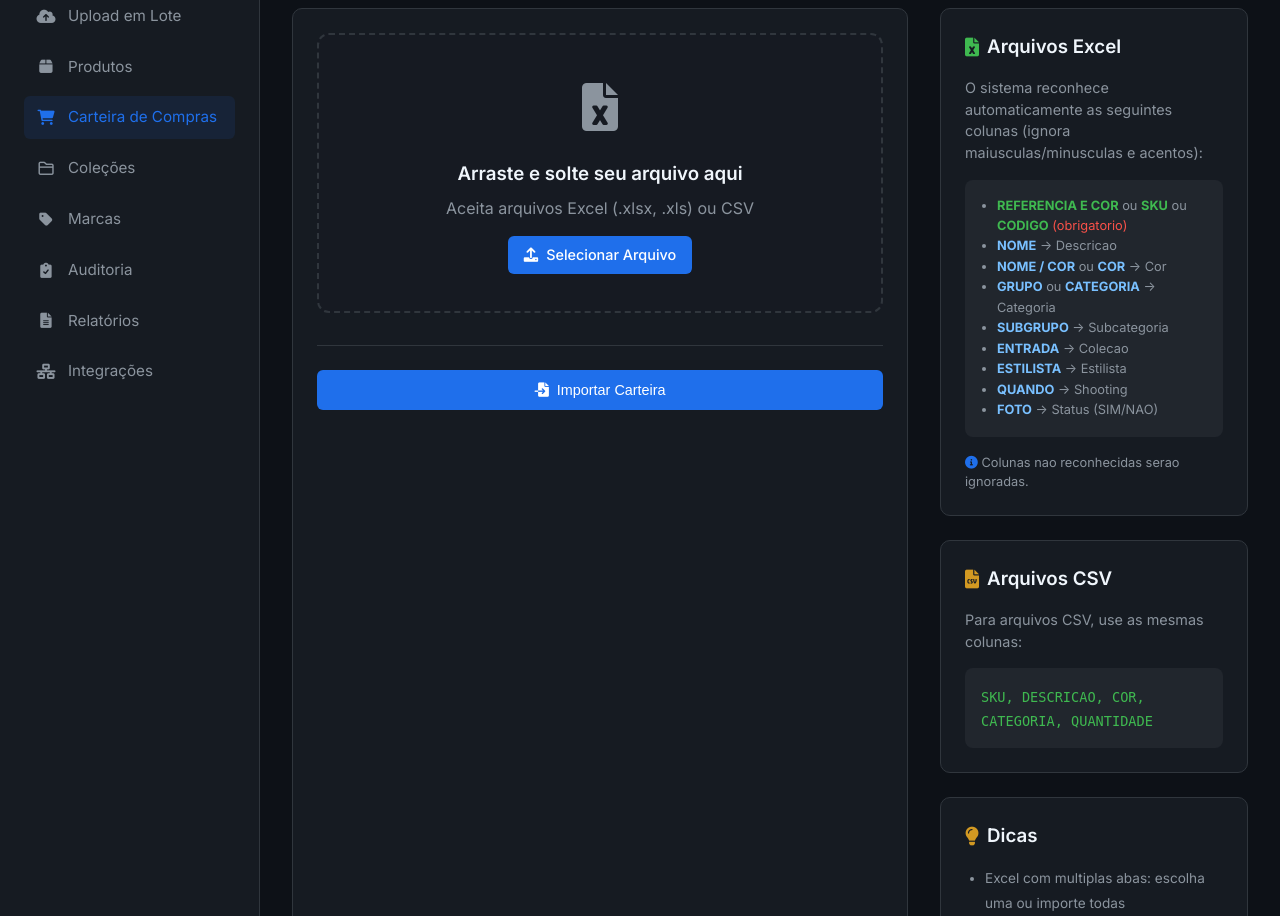
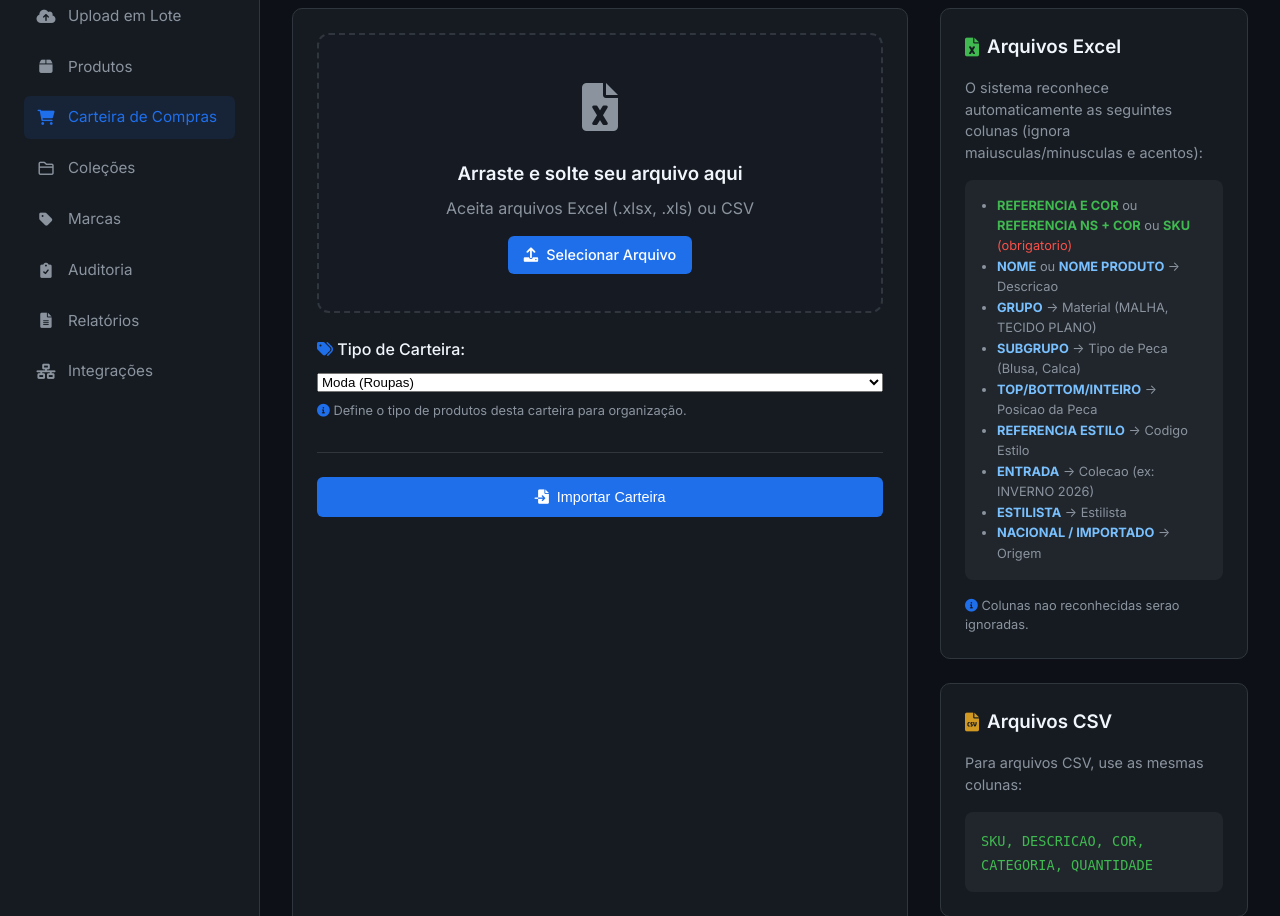
Before and after one commit to Ronaldmtt/Banco_Imagem_OAZ, a Flask app: page /carteira/importar in a window 1280 px wide. Shown: the part 238-1154 px from the top of the page. Run offline with Flask 3, Linux system fonts and the light colour scheme; a user stored in the database is signed in.

Commit message:
Add a wallet type selector to categorize imported items
Update the item import functionality to include a 'tipo_carteira' field in the CarteiraCompras model, allowing users to categorize imported items as 'Moda', 'Acessórios', or 'Home'. This change also involves updating the `normalizar_carteira_dataframe` and `processar_linhas_carteira` functions to handle and process this new field, along with other new fields like `material`, `tipo_peca`, `posicao_peca`, and `referencia_estilo`. The `importar.html` template has been modified to include a dropdown for selecting the wallet type.

Replit-Commit-Author: Agent
Replit-Commit-Session-Id: 879dccfa-2914-4a50-bb94-84efa9af2ba4
Replit-Commit-Checkpoint-Type: full_checkpoint
Replit-Commit-Event-Id: 84d5c562-840e-46db-8e2b-8f6b4fa801c8
Replit-Commit-Screenshot-Url: https://storage.googleapis.com/screenshot-production-us-central1/f8e27590-5a3c-442a-9e70-e5a30ac258d3/879dccfa-2914-4a50-bb94-84efa9af2ba4/QWTfwq8
Replit-Helium-Checkpoint-Created: true

```diff
--- a/app.py
+++ b/app.py
@@ -182,14 +182,21 @@ class CarteiraCompras(db.Model):
     sku = db.Column(db.String(50), nullable=False)
     descricao = db.Column(db.String(255))
     cor = db.Column(db.String(100))
-    categoria = db.Column(db.String(100))  # GRUPO
-    subcategoria = db.Column(db.String(100))  # SUBGRUPO
+    categoria = db.Column(db.String(100))  # GRUPO (MALHA, TECIDO PLANO, etc)
+    subcategoria = db.Column(db.String(100))  # SUBGRUPO (Blusa, Calça, Vestido, etc)
     colecao_nome = db.Column(db.String(100))  # ENTRADA (ex: INVERNO 2026)
     estilista = db.Column(db.String(255))
     shooting = db.Column(db.String(100))  # QUANDO
     observacoes = db.Column(db.Text)  # OBS
     origem = db.Column(db.String(50))  # NACIONAL / IMPORTADO
     quantidade = db.Column(db.Integer, default=1)
+
+    # Novos campos para moda/acessórios/home
+    tipo_carteira = db.Column(db.String(30), default='Moda')  # Moda, Acessórios, Home
+    material = db.Column(db.String(100))  # GRUPO normalizado (material do tecido)
+    tipo_peca = db.Column(db.String(100))  # SUBGRUPO normalizado (tipo de peça)
+    posicao_peca = db.Column(db.String(50))  # TOP/BOTTOM/INTEIRO
+    referencia_estilo = db.Column(db.String(50))  # REFERÊNCIA ESTILO (código interno)
 
     # Status
     status_foto = db.Column(db.String(30), default='Pendente')  # Pendente, Com Foto, Sem Foto
@@ -1809,7 +1816,7 @@ def normalizar_carteira_dataframe(df):
     """
     import pandas as pd
 
-    mapeamento_sku = ['referencia e cor', 'referência e cor', 'sku', 'codigo', 'código', 'ref']
+    mapeamento_sku = ['referencia e cor', 'referência e cor', 'referencia ns + cor', 'referência ns + cor', 'sku', 'codigo', 'código', 'ref']
     mapeamento_descricao = ['nome', 'nome produto', 'descricao', 'descrição', 'produto']
     mapeamento_cor = ['nome / cor', 'nome/cor', 'cor', 'cor produto']
     mapeamento_categoria = ['grupo', 'categoria', 'departamento', 'tipo']
@@ -1823,6 +1830,8 @@ def normalizar_carteira_dataframe(df):
     mapeamento_foto = ['foto', 'tem foto', 'status foto']
     mapeamento_okr = ['okr', 'status okr', 'aprovacao']
     mapeamento_quantidade = ['quantidade', 'qtd', 'qty', 'quant']
+    mapeamento_posicao = ['top/bottom/inteiro', 'top / bottom / inteiro', 'posicao', 'posição', 'tipo peca']
+    mapeamento_ref_estilo = ['referencia estilo', 'referência estilo', 'ref estilo', 'codigo estilo', 'código estilo']
 
     colunas_originais = {normalizar_nome_coluna(col): col for col in df.columns}
 
@@ -1848,6 +1857,8 @@ def normalizar_carteira_dataframe(df):
     col_foto = encontrar_coluna(mapeamento_foto)
     col_okr = encontrar_coluna(mapeamento_okr)
     col_quantidade = encontrar_coluna(mapeamento_quantidade)
+    col_posicao = encontrar_coluna(mapeamento_posicao)
+    col_ref_estilo = encontrar_coluna(mapeamento_ref_estilo)
 
     if col_sku:
         novo_mapeamento[col_sku] = 'sku'
@@ -1877,6 +1888,10 @@ def normalizar_carteira_dataframe(df):
         novo_mapeamento[col_okr] = 'okr'
     if col_quantidade:
         novo_mapeamento[col_quantidade] = 'quantidade'
+    if col_posicao:
+        novo_mapeamento[col_posicao] = 'posicao_peca'
+    if col_ref_estilo:
+        novo_mapeamento[col_ref_estilo] = 'referencia_estilo'
 
     df_normalizado = df.rename(columns=novo_mapeamento)
 
@@ -2035,7 +2050,7 @@ def obter_ou_criar_produto(sku, dados_linha, contadores, marca_id=None, colecao_
 
     return novo_produto.id
 
-def processar_linhas_carteira(df, lote_id, aba_origem, contadores=None, cache_produtos=None):
+def processar_linhas_carteira(df, lote_id, aba_origem, contadores=None, cache_produtos=None, tipo_carteira='Moda'):
     """
     Processa linhas do DataFrame e insere/atualiza na CarteiraCompras.
     Auto-cria Coleções, Marcas e Produtos quando dados válidos são encontrados.
@@ -2046,6 +2061,7 @@ def processar_linhas_carteira(df, lote_id, aba_origem, contadores=None, cache_pr
         aba_origem: Nome da aba de origem
         contadores: Dicionário para rastrear entidades criadas
         cache_produtos: Cache de produtos já criados nesta importação
+        tipo_carteira: Tipo de carteira (Moda, Acessórios, Home)
 
     Returns:
         (count, skus_invalidos): Quantidade de itens criados e linhas ignoradas
@@ -2105,12 +2121,17 @@ def processar_linhas_carteira(df, lote_id, aba_origem, contadores=None, cache_pr
             except (ValueError, TypeError):
                 qtd = 1
 
+            categoria_val = str(row.get('categoria', ''))[:100] if pd.notna(row.get('categoria', '')) else None
+            subcategoria_val = str(row.get('subcategoria', ''))[:100] if pd.notna(row.get('subcategoria', '')) else None
+            posicao_val = str(row.get('posicao_peca', ''))[:50] if pd.notna(row.get('posicao_peca', '')) else None
+            ref_estilo_val = str(row.get('referencia_estilo', ''))[:50] if pd.notna(row.get('referencia_estilo', '')) else None
+
             item = CarteiraCompras(
                 sku=sku,
                 descricao=str(row.get('descricao', ''))[:255] if pd.notna(row.get('descricao', '')) else None,
                 cor=str(row.get('cor', ''))[:100] if pd.notna(row.get('cor', '')) else None,
-                categoria=str(row.get('categoria', ''))[:100] if pd.notna(row.get('categoria', '')) else None,
-                subcategoria=str(row.get('subcategoria', ''))[:100] if pd.notna(row.get('subcategoria', '')) else None,
+                categoria=categoria_val,
+                subcategoria=subcategoria_val,
                 colecao_nome=nome_colecao[:100] if nome_colecao else None,
                 colecao_id=colecao_id,
                 marca_id=marca_id,
@@ -2123,7 +2144,12 @@ def processar_linhas_carteira(df, lote_id, aba_origem, contadores=None, cache_pr
                 status_foto=status_foto,
                 lote_importacao=lote_id,
                 aba_origem=aba_origem,
-                produto_id=produto_id
+                produto_id=produto_id,
+                material=categoria_val,
+                tipo_peca=subcategoria_val,
+                posicao_peca=posicao_val,
+                referencia_estilo=ref_estilo_val,
+                tipo_carteira=tipo_carteira
             )
 
             if produto_id:
@@ -2161,6 +2187,7 @@ def importar_carteira():
             lote_id = f"LOTE-{datetime.now().strftime('%Y%m%d%H%M%S')}-{uuid.uuid4().hex[:4].upper()}"
             aba_selecionada = request.form.get('aba', '')
             importar_todas = request.form.get('importar_todas', '') == 'true'
+            tipo_carteira = request.form.get('tipo_carteira', 'Moda')
 
             total_count = 0
             total_invalidos = 0
@@ -2189,7 +2216,7 @@ def importar_carteira():
                     flash('Coluna de SKU não encontrada no arquivo CSV. Verifique se existe uma coluna chamada "SKU", "REFERÊNCIA E COR" ou "CODIGO".', 'error')
                     return redirect(request.url)
 
-                count, invalidos = processar_linhas_carteira(df_normalizado, lote_id, 'CSV', contadores, cache_produtos)
+                count, invalidos = processar_linhas_carteira(df_normalizado, lote_id, 'CSV', contadores, cache_produtos, tipo_carteira)
                 total_count = count
                 total_invalidos = invalidos
                 abas_processadas.append('CSV')
@@ -2209,7 +2236,7 @@ def importar_carteira():
                         if not sku_encontrado:
                             continue
 
-                        count, invalidos = processar_linhas_carteira(df_normalizado, lote_id, sheet_name, contadores, cache_produtos)
+                        count, invalidos = processar_linhas_carteira(df_normalizado, lote_id, sheet_name, contadores, cache_produtos, tipo_carteira)
                         total_count += count
                         total_invalidos += invalidos
                         if count > 0:
@@ -2231,7 +2258,7 @@ def importar_carteira():
                         flash(f'Coluna de SKU não encontrada na aba "{aba_selecionada}". Verifique se existe uma coluna chamada "REFERÊNCIA E COR", "SKU" ou "CODIGO".', 'error')
                         return redirect(request.url)
 
-                    count, invalidos = processar_linhas_carteira(df_normalizado, lote_id, aba_selecionada, contadores, cache_produtos)
+                    count, invalidos = processar_linhas_carteira(df_normalizado, lote_id, aba_selecionada, contadores, cache_produtos, tipo_carteira)
                     total_count = count
                     total_invalidos = invalidos
                     abas_processadas.append(aba_selecionada)
--- a/templates/carteira/importar.html
+++ b/templates/carteira/importar.html
@@ -26,6 +26,21 @@
             </div>
             <input type="file" name="arquivo" id="fileInput" accept=".xlsx,.xls,.csv" style="display: none;" onchange="handleFileSelect(this)">
             <input type="hidden" name="importar_todas" id="importarTodasInput" value="false">
+
+            <div style="margin-top: 1.5rem;">
+                <label style="display: block; margin-bottom: 0.5rem; font-weight: 500;">
+                    <i class="fas fa-tags" style="color: var(--accent-blue);"></i> Tipo de Carteira:
+                </label>
+                <select name="tipo_carteira" id="tipoCarteira" class="form-input" style="width: 100%;">
+                    <option value="Moda" selected>Moda (Roupas)</option>
+                    <option value="Acessórios">Acessórios</option>
+                    <option value="Home">Home (Produtos de Casa)</option>
+                </select>
+                <p style="margin-top: 0.5rem; font-size: 0.8rem; color: var(--text-secondary);">
+                    <i class="fas fa-info-circle" style="color: var(--accent-blue);"></i>
+                    Define o tipo de produtos desta carteira para organização.
+                </p>
+            </div>
 
             <div id="filePreview" style="display: none; margin-top: 1.5rem; padding: 1rem; background: var(--bg-tertiary); border-radius: 8px;">
                 <div style="display: flex; align-items: center; gap: 1rem;">
@@ -82,15 +97,15 @@
             </p>
             <div style="background: var(--bg-tertiary); border-radius: 8px; padding: 1rem; margin-bottom: 1rem;">
                 <ul style="font-size: 0.8rem; color: var(--text-secondary); margin: 0; padding-left: 1rem; line-height: 1.6;">
-                    <li><strong style="color: #3fb950;">REFERENCIA E COR</strong> ou <strong style="color: #3fb950;">SKU</strong> ou <strong style="color: #3fb950;">CODIGO</strong> <span style="color: #f85149;">(obrigatorio)</span></li>
-                    <li><strong style="color: #79c0ff;">NOME</strong> → Descricao</li>
-                    <li><strong style="color: #79c0ff;">NOME / COR</strong> ou <strong style="color: #79c0ff;">COR</strong> → Cor</li>
-                    <li><strong style="color: #79c0ff;">GRUPO</strong> ou <strong style="color: #79c0ff;">CATEGORIA</strong> → Categoria</li>
-                    <li><strong style="color: #79c0ff;">SUBGRUPO</strong> → Subcategoria</li>
-                    <li><strong style="color: #79c0ff;">ENTRADA</strong> → Colecao</li>
+                    <li><strong style="color: #3fb950;">REFERENCIA E COR</strong> ou <strong style="color: #3fb950;">REFERENCIA NS + COR</strong> ou <strong style="color: #3fb950;">SKU</strong> <span style="color: #f85149;">(obrigatorio)</span></li>
+                    <li><strong style="color: #79c0ff;">NOME</strong> ou <strong style="color: #79c0ff;">NOME PRODUTO</strong> → Descricao</li>
+                    <li><strong style="color: #79c0ff;">GRUPO</strong> → Material (MALHA, TECIDO PLANO)</li>
+                    <li><strong style="color: #79c0ff;">SUBGRUPO</strong> → Tipo de Peca (Blusa, Calca)</li>
+                    <li><strong style="color: #79c0ff;">TOP/BOTTOM/INTEIRO</strong> → Posicao da Peca</li>
+                    <li><strong style="color: #79c0ff;">REFERENCIA ESTILO</strong> → Codigo Estilo</li>
+                    <li><strong style="color: #79c0ff;">ENTRADA</strong> → Colecao (ex: INVERNO 2026)</li>
                     <li><strong style="color: #79c0ff;">ESTILISTA</strong> → Estilista</li>
-                    <li><strong style="color: #79c0ff;">QUANDO</strong> → Shooting</li>
-                    <li><strong style="color: #79c0ff;">FOTO</strong> → Status (SIM/NAO)</li>
+                    <li><strong style="color: #79c0ff;">NACIONAL / IMPORTADO</strong> → Origem</li>
                 </ul>
             </div>
             <p style="font-size: 0.8rem; color: var(--text-secondary);">
```
Also changed, not shown: batch_processor.py (+31 -7 lines).
